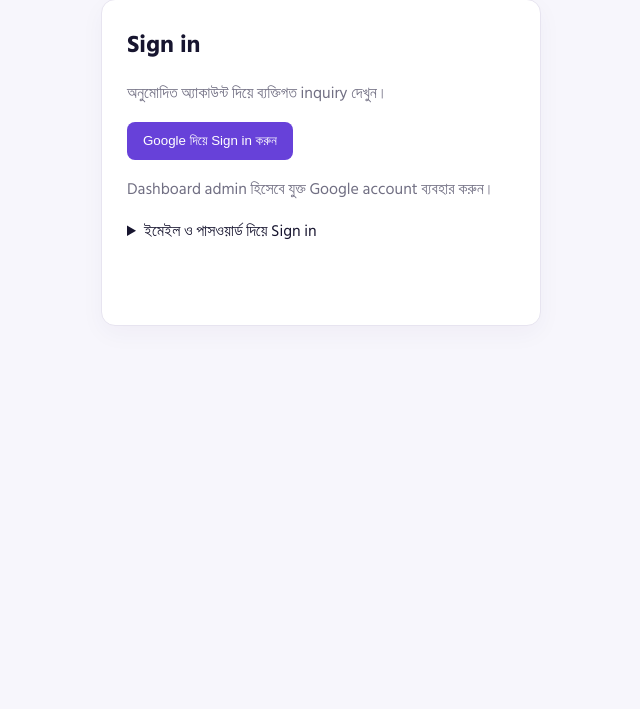
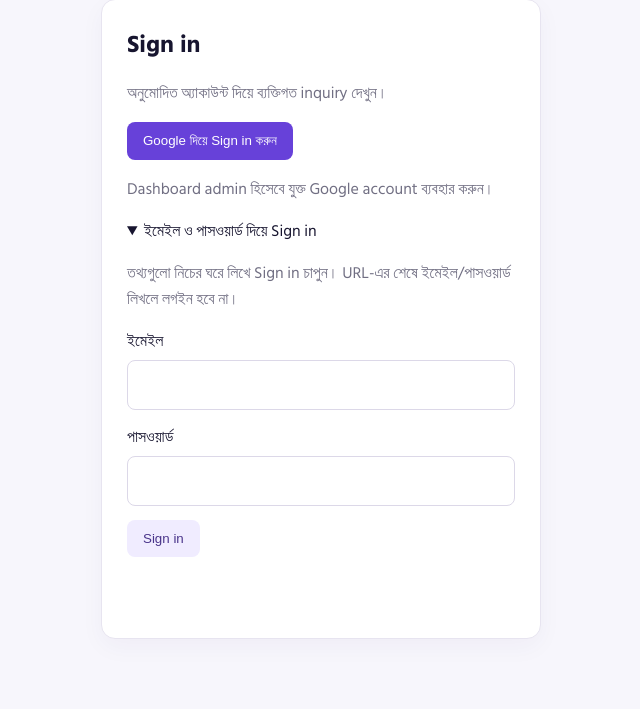
Before and after one commit to nurmuhammad3/Landing-page, a PHP site: page /dashboard in a window 1280 px wide. Shown: the part 155-864 px from the top of the page, without its empty margins (319-959 px from the left). Before the commit the page ends 481 px from the top, so only its background shows below. Run offline with PHP 8.4, Linux system fonts and the light colour scheme.

Commit message:
Clarify dashboard sign-in and protect credentials

```diff
--- a/dashboard.php
+++ b/dashboard.php
@@ -24,7 +24,7 @@ $safeConfig = json_encode($config, JSON_HEX_TAG | JSON_HEX_APOS | JSON_HEX_AMP |
       <h1>Sign in</h1><p class="muted">অনুমোদিত অ্যাকাউন্ট দিয়ে ব্যক্তিগত inquiry দেখুন।</p>
       <button class="button" id="googleLogin" type="button">Google দিয়ে Sign in করুন</button>
       <p class="muted">Dashboard admin হিসেবে যুক্ত Google account ব্যবহার করুন।</p>
-      <details><summary>ইমেইল ও পাসওয়ার্ড দিয়ে Sign in</summary><form id="loginForm"><label class="field">ইমেইল<input name="email" type="email" autocomplete="username" required></label><label class="field">পাসওয়ার্ড<input name="password" type="password" autocomplete="current-password" required></label><button class="button secondary" type="submit">Sign in</button></form></details><p class="error" id="loginError" aria-live="polite"></p>
+      <details open><summary>ইমেইল ও পাসওয়ার্ড দিয়ে Sign in</summary><p class="muted">তথ্যগুলো নিচের ঘরে লিখে Sign in চাপুন। URL-এর শেষে ইমেইল/পাসওয়ার্ড লিখলে লগইন হবে না।</p><form id="loginForm"><label class="field">ইমেইল<input name="email" type="email" autocomplete="username" required></label><label class="field">পাসওয়ার্ড<input name="password" type="password" autocomplete="current-password" required></label><button class="button secondary" type="submit">Sign in</button></form></details><p class="error" id="loginError" aria-live="polite"></p>
     </section>
     <section id="inbox" class="hidden">
       <header class="intro"><h1>Contact inquiries</h1><p class="muted">ওয়েবসাইটের যোগাযোগ ফর্ম থেকে পাওয়া বার্তা।</p></header>
@@ -40,6 +40,11 @@ $safeConfig = json_encode($config, JSON_HEX_TAG | JSON_HEX_APOS | JSON_HEX_AMP |
     (async()=>{
       const config=window.SUPABASE_CONFIG||{};
       const setup=document.getElementById('setup'),login=document.getElementById('login'),inbox=document.getElementById('inbox');
+      const loginError=document.getElementById('loginError');
+      const query=new URLSearchParams(location.search);
+      if(query.has('email')||query.has('password')){history.replaceState(null,'',location.pathname+location.hash);loginError.textContent='URL-এ দেওয়া তথ্য দিয়ে লগইন হয় না। নিচের form-এ তথ্য লিখুন; নিরাপত্তার জন্য exposed password বদলে নিন.'}
+      const oauthError=query.get('error_description');
+      if(oauthError){history.replaceState(null,'',location.pathname+location.hash);loginError.textContent='Google sign-in ব্যর্থ হয়েছে। Supabase Auth-এর Google provider এবং callback URL যাচাই করুন.'}
       if(!config.url||!config.anonKey||!window.supabase){setup.classList.remove('hidden');setup.textContent='Supabase এখনও configure করা হয়নি। Project URL এবং publishable/anon key Vercel environment variables-এ যোগ করে redeploy করুন।';return}
       const client=window.supabase.createClient(config.url,config.anonKey);
       const esc=value=>String(value??'').replace(/[&<>"']/g,char=>({'&':'&amp;','<':'&lt;','>':'&gt;','"':'&quot;',"'":'&#39;'}[char]));
@@ -71,7 +76,7 @@ $safeConfig = json_encode($config, JSON_HEX_TAG | JSON_HEX_APOS | JSON_HEX_AMP |
       await showSession(sessionResult.data?.session||null);
       client.auth.onAuthStateChange((_event,nextSession)=>{setTimeout(()=>showSession(nextSession),0)});
       document.getElementById('googleLogin').addEventListener('click',async()=>{const errorNode=document.getElementById('loginError');errorNode.textContent='';const {error}=await client.auth.signInWithOAuth({provider:'google',options:{redirectTo:`${location.origin}/dashboard`}});if(error)errorNode.textContent='Google sign-in শুরু হয়নি। Supabase Google provider configuration যাচাই করুন.'});
-      document.getElementById('loginForm').addEventListener('submit',async event=>{event.preventDefault();const form=new FormData(event.currentTarget);const errorNode=document.getElementById('loginError');errorNode.textContent='';const button=event.currentTarget.querySelector('button');button.disabled=true;const {error}=await client.auth.signInWithPassword({email:form.get('email'),password:form.get('password')});button.disabled=false;if(error)errorNode.textContent='Sign-in হয়নি। ইমেইল/পাসওয়ার্ড যাচাই করুন; signup ও allowlist setup-ও নিশ্চিত করুন.'});
+      document.getElementById('loginForm').addEventListener('submit',async event=>{event.preventDefault();const form=new FormData(event.currentTarget);const errorNode=document.getElementById('loginError');errorNode.textContent='';const button=event.currentTarget.querySelector('button');button.disabled=true;const {error}=await client.auth.signInWithPassword({email:form.get('email'),password:form.get('password')});button.disabled=false;if(error){const message=error.message||'';errorNode.textContent=/invalid login credentials/i.test(message)?'ইমেইল/পাসওয়ার্ড মেলেনি। Google account হলে Google দিয়ে Sign in করুন; password login-এর জন্য আগে Supabase Auth-এ password সেট থাকতে হবে.':/email not confirmed/i.test(message)?'এই email এখনো confirm হয়নি। Supabase Auth confirmation সম্পন্ন করুন.':/provider is not enabled/i.test(message)?'Password sign-in চালু নেই। Google দিয়ে Sign in করুন অথবা Supabase Auth provider চালু করুন.':'Sign-in ব্যর্থ হয়েছে। Supabase Auth user, provider ও network connection যাচাই করুন.'}});
       document.getElementById('leadSort').addEventListener('change',loadLeads);
       document.getElementById('adminChatForm').addEventListener('submit',async event=>{event.preventDefault();if(!activeChatId)return;const input=document.getElementById('adminChatReply'),button=document.getElementById('adminChatSend'),status=document.getElementById('adminChatStatus'),message=input.value.trim();if(!message)return;button.disabled=true;status.textContent='পাঠানো হচ্ছে…';const {error}=await client.rpc('admin_send_site_chat_message',{p_conversation_id:activeChatId,p_message:message});button.disabled=false;if(error){status.textContent='Reply পাঠানো যায়নি। Dashboard admin access যাচাই করুন.';return}input.value='';status.textContent='';await loadChatMessages();await refreshChat()});
       document.getElementById('signOut').addEventListener('click',()=>client.auth.signOut());
```
